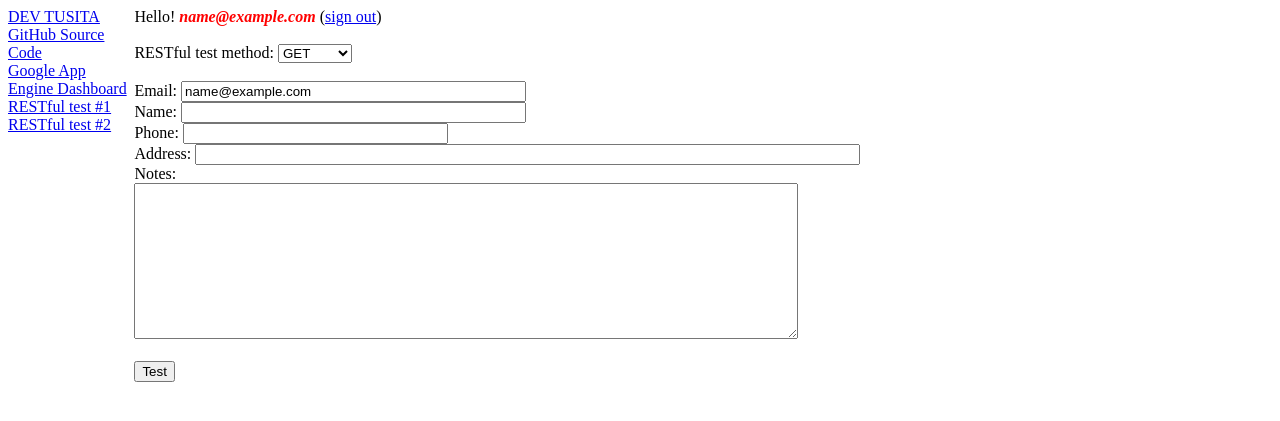
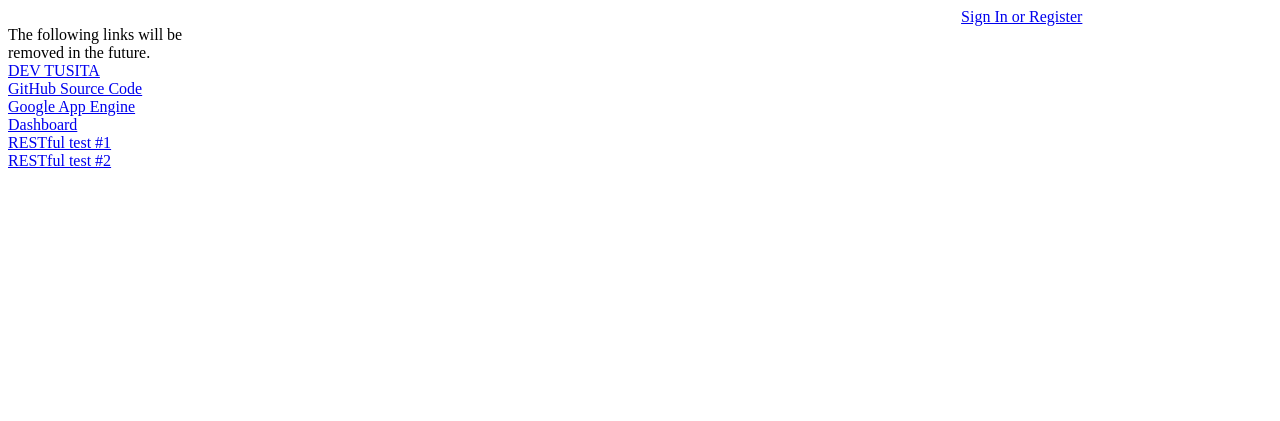
Before and after one commit to yapcheahshen/devtusita, a Python web app: template templates/index.html in a window 1280 px wide. Shown: the top 421 px of the page. Run offline with Jinja, Linux system fonts and the light colour scheme; the template is opened without the code that fills it: most values are stand-ins (such as "Sample title", 1, 10 or a date in 2020).

Commit message:
change the way of user login

```diff
--- a/app.yaml
+++ b/app.yaml
@@ -17,11 +17,7 @@ handlers:
 
 - url: /.*
   script: main.app
-  login: required
 
 libraries:
 - name: jinja2
   version: latest
-
-builtins:
-- remote_api: on
--- a/templates/index.html
+++ b/templates/index.html
@@ -3,22 +3,33 @@
 <head>
 
 <meta http-equiv="Content-Type" content="text/html; charset=utf-8">
-<title>Demo Page of Tusita</title>
+<title>Personal Page | Tusita Hermitage</title>
 <link rel="stylesheet" type="text/css" href="/css/main.css" />
 
 </head>
 <body>
 <div style="width: 100%;">
- <div style="width: 10%; float: left;">
-   <a href="http://devtusita.appspot.com/">DEV TUSITA</a><br />
-   <a href="https://github.com/siongui/devtusita">GitHub Source Code</a><br />
-   <a href="https://appengine.google.com/">Google App Engine Dashboard</a><br />
-   <a href="/RESTful/test@example.com">RESTful test #1</a><br />
-   <a href="/RESTful/test2@example.com">RESTful test #2</a><br />
+ <div style="width: 15%; float: left;">&nbsp;</div>
+ <div style="width: 70%; float: left; text-align: right;">
+  {% if isLogin %}
+   Hello! <b style="color: red;"><i id="userEmail">{{ userEmail }}</i></b> (<a href="{{ signoutURL }}">Sign Out</a>)
+  {% else %}
+   <a href="{{ signinOrRegisterURL }}">Sign In or Register</a>
+  {% endif %}
  </div>
- <div style="width: 80%; float: left;">
-   Hello! <b style="color: red;"><i id="userEmail">{{ visitorEmail }}</i></b> (<a href="{{ signoutURL }}">sign out</a>)
-   <br /><br />
+</div>
+<div style="clear:both;"></div>
+<div style="width: 100%;">
+ <div style="width: 15%; float: left;">
+   The following links will be removed in the future.<br />
+   <a target="_blank" href="http://devtusita.appspot.com/">DEV TUSITA</a><br />
+   <a target="_blank" href="https://github.com/siongui/devtusita">GitHub Source Code</a><br />
+   <a target="_blank" href="https://appengine.google.com/">Google App Engine Dashboard</a><br />
+   <a target="_blank" href="/RESTful/test@example.com">RESTful test #1</a><br />
+   <a target="_blank" href="/RESTful/test2@example.com">RESTful test #2</a><br />
+ </div>
+ <div style="width: 70%; float: left;">
+<!--
    RESTful test method:
    <select id="testMethod" name="method">
      <option value="get" selected="selected">GET</option>
@@ -34,8 +45,12 @@
      Notes: <br /><textarea id="notesTextarea" rows="10" cols="80" name="notes"></textarea><br>
    <br />
    <button id="testButton" type="button">Test</button>
+-->
  </div>
+ <div style="width: 15%; float: left;">&nbsp;</div>
 </div>
+<!--
 <script type="text/javascript" src="/js/main.js"></script>
+-->
 </body>
 </html>
```
Also changed, not shown: main.py (+10 -4 lines).
